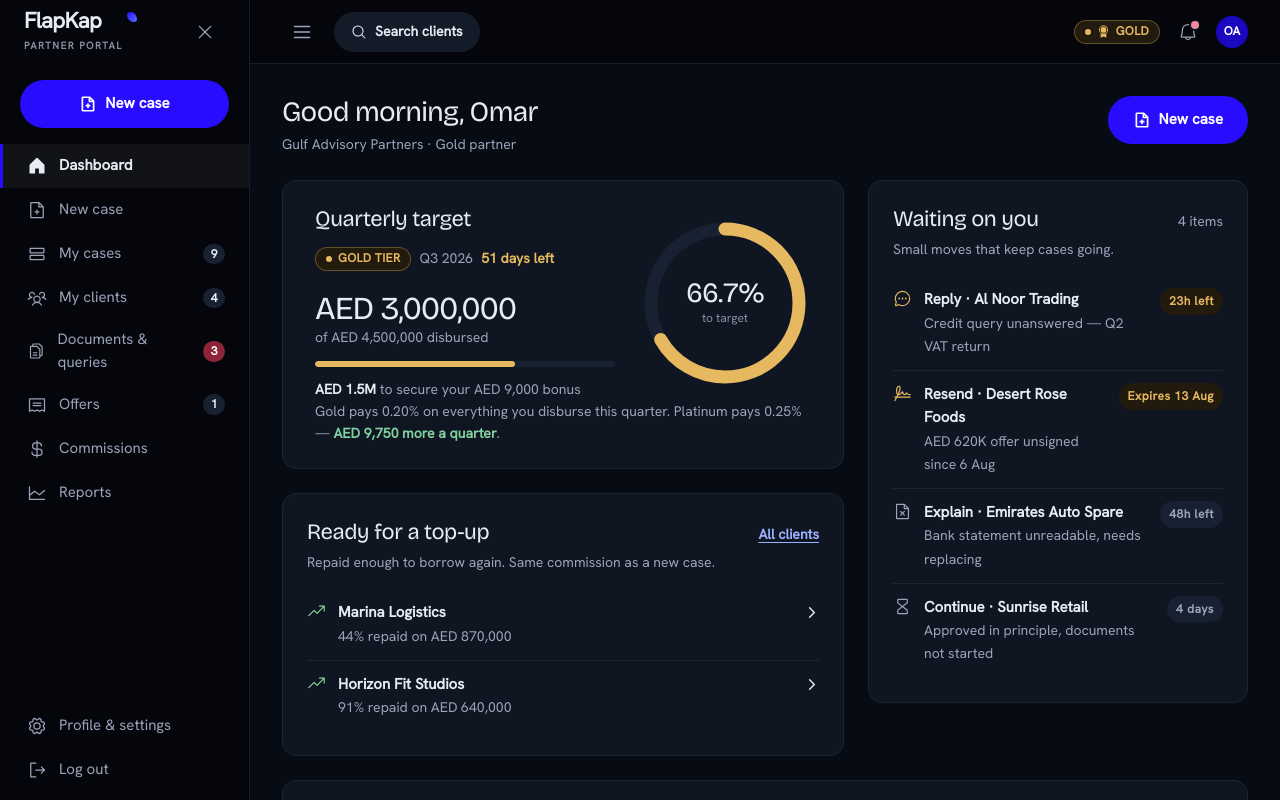
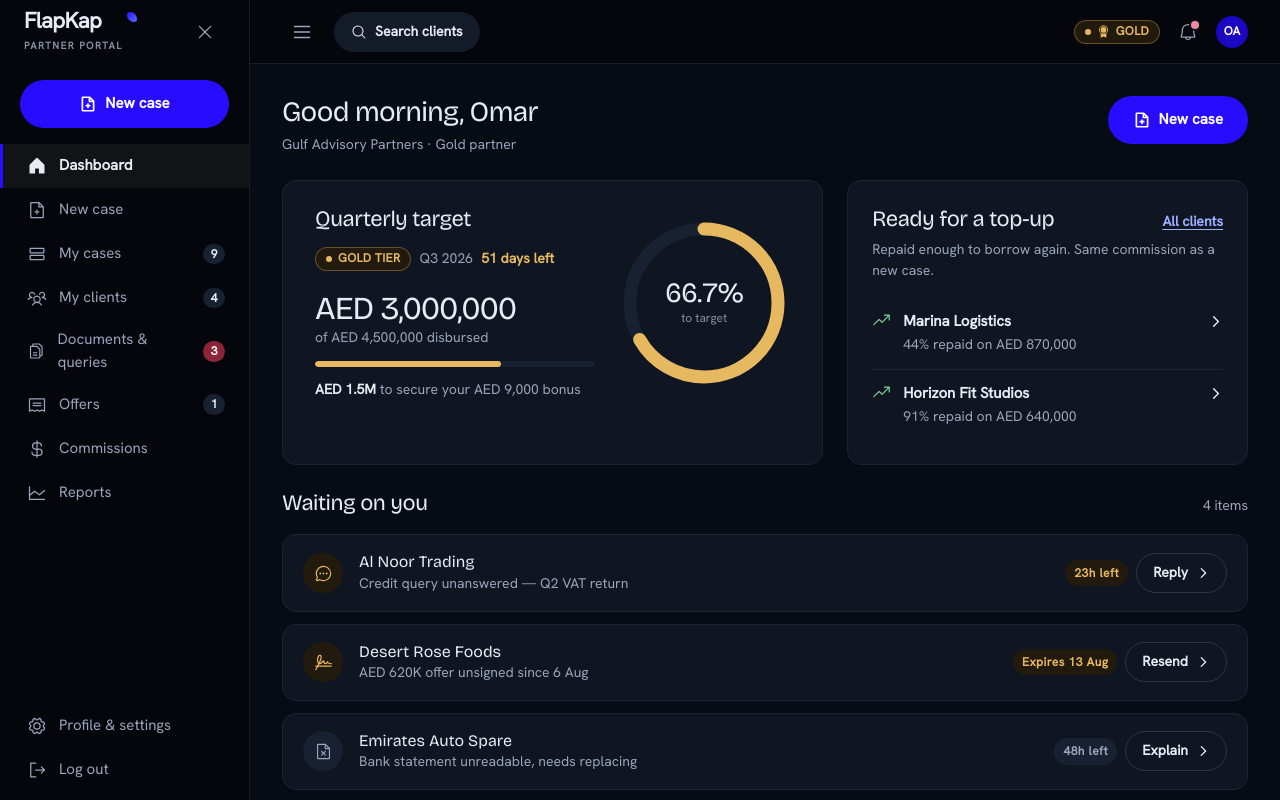
Before and after one commit to amribrahim-Rev/flapkap-partner-portal, a React (Vite) app: page /#/ in a window 1280 px wide. Shown: the top 800 px of the page. Built offline with nearby package versions, Linux system fonts and the light colour scheme.

Commit message:
Target beside top-up, waiting on you back to full width
Co-Authored-By: Claude Opus 5 <noreply@anthropic.com>

```diff
--- a/src/screens/Dashboard.tsx
+++ b/src/screens/Dashboard.tsx
@@ -5,14 +5,13 @@ import {
   CaretRight, TrendUp,
 } from '@phosphor-icons/react'
 import { applications, broker, clients, payable, expected } from '../lib/data'
-import { partB, tiers, tierOrder, stageGroups } from '../lib/domain'
+import { partB, tiers, stageGroups } from '../lib/domain'
 import { aed, plural } from '../lib/format'
 import {
-  Button, Clock, Donut, EmptyState, ICON_WEIGHT, PageHead, SectionHead, StatStrip,
+  Button, Chip, Clock, Donut, EmptyState, ICON_WEIGHT, PageHead, SectionHead, StatStrip,
 } from '../components/ui'
 
 const tier = tiers[broker.tier]
-const nextTier = tierOrder[tierOrder.indexOf(broker.tier) + 1]
 const gap = Math.max(0, tier.quarterlyTarget - broker.quarter.disbursed)
 const bonus = partB(tier.quarterlyTarget, broker.tier)
 const daysLeft = Math.round(
@@ -55,17 +54,15 @@ export function Dashboard() {
         }
       />
 
-      {/* 1. Target and top-ups in the main column, what needs the broker in a
-             rail beside them — "how am I doing" and "what must I do" readable
-             in one look, without scrolling between the two. */}
+      {/* 1. Target and top-ups side by side — how the quarter is going, and the
+             cheapest way to move it, in the same glance. */}
       <div className="dash-grid">
-        <div className="dash-grid__main">
 
-          {/* Target. The figures and the ring say the same thing two ways:
-              absolute on the left, proportional on the right. */}
+        {/* The figures and the ring say the same thing two ways: absolute on
+            the left, proportional on the right. */}
         <section className="card card--xl" aria-labelledby="target">
           <div className="between wrap" style={{ alignItems: 'center', gap: 'var(--sp-6)' }}>
-              <div className="grow" style={{ minWidth: 220 }}>
+            <div className="grow" style={{ minWidth: 210 }}>
               <h2 id="target">Quarterly target</h2>
               <div className="row-tight wrap" style={{ marginTop: 'var(--sp-3)' }}>
                 <span className="pill pill--gold">{tier.label} tier</span>
@@ -99,26 +96,19 @@ export function Dashboard() {
             />
           </div>
 
-            {nextTier && (
-              <div className="region">
-                <p className="secondary text-sm">
-                  {tier.label} pays {(tier.bonusRate * 100).toFixed(2)}% on everything you disburse this quarter.{' '}
-                  {tiers[nextTier].label} pays {(tiers[nextTier].bonusRate * 100).toFixed(2)}% —{' '}
-                  <strong style={{ color: 'var(--success-ink)' }}>
-                    {aed(partB(tiers[nextTier].quarterlyTarget, nextTier) - bonus)} more a quarter
-                  </strong>.
-                </p>
-              </div>
-            )}
         </section>
 
-          {/* Ready for a top-up — the second part of this column. */}
-          {topUpReady.length > 0 && (
-            <section className="card" aria-labelledby="topups">
+        {/* Top-ups sit in the rail: compact lines, no per-row buttons — the
+            whole line is the target. */}
+        <aside>
+          <section className="card" aria-labelledby="topups" style={{ height: '100%' }}>
             <div className="between wrap" style={{ alignItems: 'baseline' }}>
               <h2 id="topups">Ready for a top-up</h2>
               <Link to="/clients" className="text-sm semibold">All clients</Link>
             </div>
+
+            {topUpReady.length > 0 ? (
+              <>
                 <p className="secondary text-sm" style={{ marginTop: 4 }}>
                   Repaid enough to borrow again. Same commission as a new case.
                 </p>
@@ -128,64 +118,63 @@ export function Dashboard() {
                       <TrendUp size={19} weight={ICON_WEIGHT} className="task-line__icon" color="var(--success-ink)" aria-hidden />
                       <span className="grow">
                         <span className="task-line__title" style={{ display: 'block' }}>{c.company}</span>
-                      <span className="task-line__meta">
-                        {c.repaidPct}% repaid on {aed(c.totalDisbursed)}
-                      </span>
+                        <span className="task-line__meta">{c.repaidPct}% repaid on {aed(c.totalDisbursed)}</span>
                       </span>
                       <CaretRight size={15} weight="bold" aria-hidden style={{ marginTop: 4, flex: '0 0 auto' }} />
                     </Link>
                   ))}
                 </div>
-            </section>
-          )}
-        </div>
-
-        {/* Rail: what needs the broker. Compact lines, no per-row buttons —
-            the whole line is the target. */}
-        <aside>
-          <section className="card" aria-labelledby="waiting">
-            <div className="between wrap" style={{ alignItems: 'baseline' }}>
-              <h2 id="waiting">Waiting on you</h2>
-              <span className="secondary text-sm">{plural(tasks.length, 'item')}</span>
-            </div>
-
-            {tasks.length > 0 ? (
-              <>
-                <p className="secondary text-sm" style={{ marginTop: 4 }}>
-                  Small moves that keep cases going.
-                </p>
-                <div style={{ marginTop: 'var(--sp-4)' }}>
-                  {tasks.map((t) => (
-                    <Link key={t.id} to={`/cases/${t.id}`} className="task-line">
-                      <t.icon
-                        size={19}
-                        weight={ICON_WEIGHT}
-                        className="task-line__icon"
-                        color={t.urgent ? 'var(--warning)' : 'var(--text-secondary)'}
-                        aria-hidden
-                      />
-                      <span className="grow">
-                        <span className="task-line__title" style={{ display: 'block' }}>{t.cta} · {t.title}</span>
-                        <span className="task-line__meta">{t.body}</span>
-                      </span>
-                      <Clock tone={t.urgent ? 'soon' : 'calm'}>{t.clock}</Clock>
-                    </Link>
-                  ))}
-                </div>
               </>
             ) : (
-              <EmptyState
-                icon={<CheckCircle size={26} weight={ICON_WEIGHT} />}
-                title="Nothing waiting on you"
-                body="Every live case is with your client or with us."
-                action={<Button variant="secondary" size="sm" onClick={() => navigate('/cases')}>View pipeline</Button>}
-              />
+              <p className="secondary text-sm" style={{ marginTop: 'var(--sp-4)' }}>
+                No client is far enough through repayment yet. We will surface them here the moment one is.
+              </p>
             )}
           </section>
         </aside>
       </div>
 
-      {/* 2. Money, in three figures. */}
+      {/* 2. Waiting on you — full width again. Neutral surfaces; urgency lives
+             in the time chip, not in a coloured panel. */}
+      {tasks.length > 0 ? (
+        <section aria-labelledby="waiting">
+          <SectionHead
+            id="waiting"
+            title="Waiting on you"
+            action={<span className="secondary text-sm">{plural(tasks.length, 'item')}</span>}
+          />
+          <ul className="list">
+            {tasks.map((t) => (
+              <li key={t.id}>
+                <Link to={`/cases/${t.id}`} className="item item--link" style={{ textDecoration: 'none', color: 'inherit' }}>
+                  <Chip tone={t.urgent ? 'warning' : 'neutral'}><t.icon size={19} weight={ICON_WEIGHT} /></Chip>
+                  <div className="grow">
+                    <h3 style={{ fontSize: 'var(--text-h4)' }}>{t.title}</h3>
+                    <p className="secondary text-sm">{t.body}</p>
+                  </div>
+                  <div className="item__actions">
+                    <Clock tone={t.urgent ? 'soon' : 'calm'}>{t.clock}</Clock>
+                    <span className="btn btn--secondary btn--sm nowrap">
+                      {t.cta} <CaretRight size={14} weight="bold" aria-hidden />
+                    </span>
+                  </div>
+                </Link>
+              </li>
+            ))}
+          </ul>
+        </section>
+      ) : (
+        <section className="card">
+          <EmptyState
+            icon={<CheckCircle size={30} weight={ICON_WEIGHT} />}
+            title="Nothing waiting on you"
+            body="Every live case is with your client or with us."
+            action={<Button variant="secondary" onClick={() => navigate('/cases')}>View pipeline</Button>}
+          />
+        </section>
+      )}
+
+      {/* 3. Money, in three figures. */}
       <section className="card" aria-label="Commission summary">
         <StatStrip
           stats={[
@@ -210,10 +199,8 @@ export function Dashboard() {
             const isOpen = open === g.key
             /* Width tapers by POSITION in the journey, not by how many cases
                happen to be sitting at each stage. Occupancy is not monotonic —
-               plotting it produced a bar chart bulging at the bottom that read
-               as an upside-down funnel. Position always narrows, so the
-               silhouette now says "this is a journey" and the numbers carry
-               the volume. */
+               plotting it produced a shape that bulged at the bottom and read
+               as an upside-down funnel. */
             const width = 100 - (i / Math.max(1, counts.length - 1)) * 42
             const value = g.cases.reduce((s, a) => s + (a.disbursedAmount ?? a.offer?.amount ?? a.requestedAmount ?? 0), 0)
             return (
--- a/src/styles/components.css
+++ b/src/styles/components.css
@@ -293,16 +293,18 @@
 @keyframes fill { from { transform: scaleX(0); } to { transform: scaleX(1); } }
 
 /* ---------------- Dashboard grid ----------------
-   Target and top-ups stack in the main column; what needs the broker sits in
-   a rail beside them, so "how am I doing" and "what must I do" are legible in
-   one look without scrolling between them. */
+   Two peers side by side: how the quarter is going, and the cheapest way to
+   move it. `stretch` rather than `start`, because two cards of equal standing
+   sitting at different heights reads as a mistake. */
 .dash-grid {
   display: grid;
-  grid-template-columns: minmax(0, 1fr) 380px;
+  grid-template-columns: minmax(0, 1.35fr) minmax(0, 1fr);
   gap: var(--sp-6);
-  align-items: start;
+  align-items: stretch;
 }
-.dash-grid__main { display: grid; gap: var(--sp-6); min-width: 0; }
+.dash-grid > * { min-width: 0; }
+.dash-grid > aside > .card { height: 100%; }
+
 @media (max-width: 1080px) {
   .dash-grid { grid-template-columns: minmax(0, 1fr); }
 }
```
Lines whose indentation alone changed are shown as unchanged.
